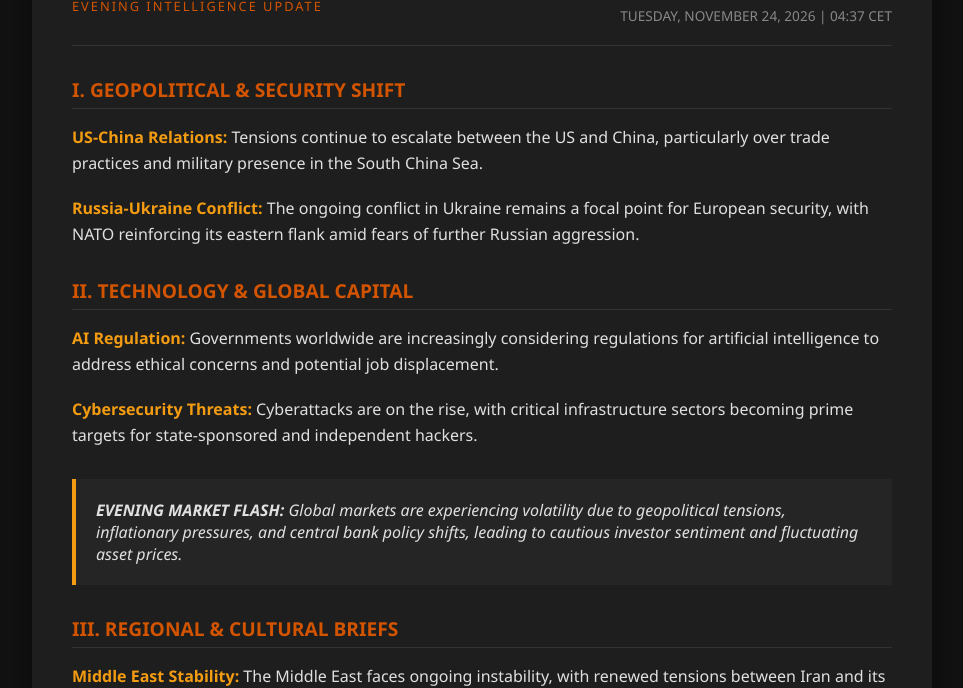
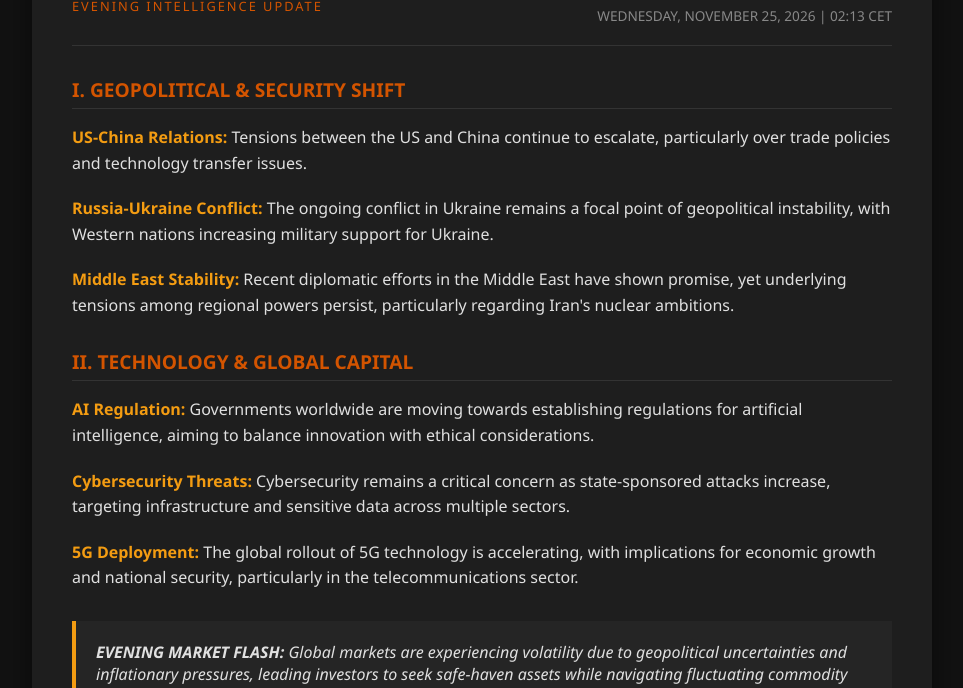
Before and after one commit to amitsis/intelligence-ledger, a plain HTML site: page index.html in a window 1280 px wide. Shown: the part 111-799 px from the top of the page, without its empty margins (158-1121 px from the left). Drawn offline with Linux system fonts and the light colour scheme.

Commit message:
Update ledger Wed Nov 25 01:13:05 UTC 2026

```diff
--- a/index.html
+++ b/index.html
@@ -109,18 +109,18 @@
                 <h1 class="title">The Noetic Brief</h1>
                 <div class="edition">Evening Intelligence Update</div>
             </div>
-            <div class="date">TUESDAY, NOVEMBER 24, 2026 | 04:37 CET</div>
+            <div class="date">WEDNESDAY, NOVEMBER 25, 2026 | 02:13 CET</div>
         </header>
 
         <main>
-            <h2>I. Geopolitical & Security Shift</h2><div class="item"><strong>US-China Relations:</strong> Tensions continue to escalate between the US and China, particularly over trade practices and military presence in the South China Sea.</div><div class="item"><strong>Russia-Ukraine Conflict:</strong> The ongoing conflict in Ukraine remains a focal point for European security, with NATO reinforcing its eastern flank amid fears of further Russian aggression.</div>
-            <h2>II. Technology & Global Capital</h2><div class="item"><strong>AI Regulation:</strong> Governments worldwide are increasingly considering regulations for artificial intelligence to address ethical concerns and potential job displacement.</div><div class="item"><strong>Cybersecurity Threats:</strong> Cyberattacks are on the rise, with critical infrastructure sectors becoming prime targets for state-sponsored and independent hackers.</div>
+            <h2>I. Geopolitical & Security Shift</h2><div class="item"><strong>US-China Relations:</strong> Tensions between the US and China continue to escalate, particularly over trade policies and technology transfer issues.</div><div class="item"><strong>Russia-Ukraine Conflict:</strong> The ongoing conflict in Ukraine remains a focal point of geopolitical instability, with Western nations increasing military support for Ukraine.</div><div class="item"><strong>Middle East Stability:</strong> Recent diplomatic efforts in the Middle East have shown promise, yet underlying tensions among regional powers persist, particularly regarding Iran's nuclear ambitions.</div>
+            <h2>II. Technology & Global Capital</h2><div class="item"><strong>AI Regulation:</strong> Governments worldwide are moving towards establishing regulations for artificial intelligence, aiming to balance innovation with ethical considerations.</div><div class="item"><strong>Cybersecurity Threats:</strong> Cybersecurity remains a critical concern as state-sponsored attacks increase, targeting infrastructure and sensitive data across multiple sectors.</div><div class="item"><strong>5G Deployment:</strong> The global rollout of 5G technology is accelerating, with implications for economic growth and national security, particularly in the telecommunications sector.</div>
 
             <section class="market-callout">
-                <strong>EVENING MARKET FLASH:</strong> Global markets are experiencing volatility due to geopolitical tensions, inflationary pressures, and central bank policy shifts, leading to cautious investor sentiment and fluctuating asset prices.
+                <strong>EVENING MARKET FLASH:</strong> Global markets are experiencing volatility due to geopolitical uncertainties and inflationary pressures, leading investors to seek safe-haven assets while navigating fluctuating commodity prices.
             </section>
 
-            <h2>III. Regional & Cultural Briefs</h2><div class="item"><strong>Middle East Stability:</strong> The Middle East faces ongoing instability, with renewed tensions between Iran and its regional adversaries affecting oil supply chains.</div><div class="item"><strong>Latin America Economic Recovery:</strong> Latin American countries are grappling with economic recovery post-pandemic, with inflation and political instability hindering growth prospects.</div>
+            <h2>III. Regional & Cultural Briefs</h2><div class="item"><strong>European Economic Outlook:</strong> Europe faces economic challenges, including inflation and energy supply issues, as it navigates post-pandemic recovery.</div><div class="item"><strong>Asia-Pacific Trade Dynamics:</strong> The Asia-Pacific region is witnessing shifting trade dynamics, with countries reassessing supply chains in response to geopolitical tensions.</div><div class="item"><strong>Latin America Political Shifts:</strong> Political shifts in Latin America are influencing economic policies, with several nations pursuing reforms to attract foreign investment.</div>
         </main>
 
         <footer class="footer-legal">
```
